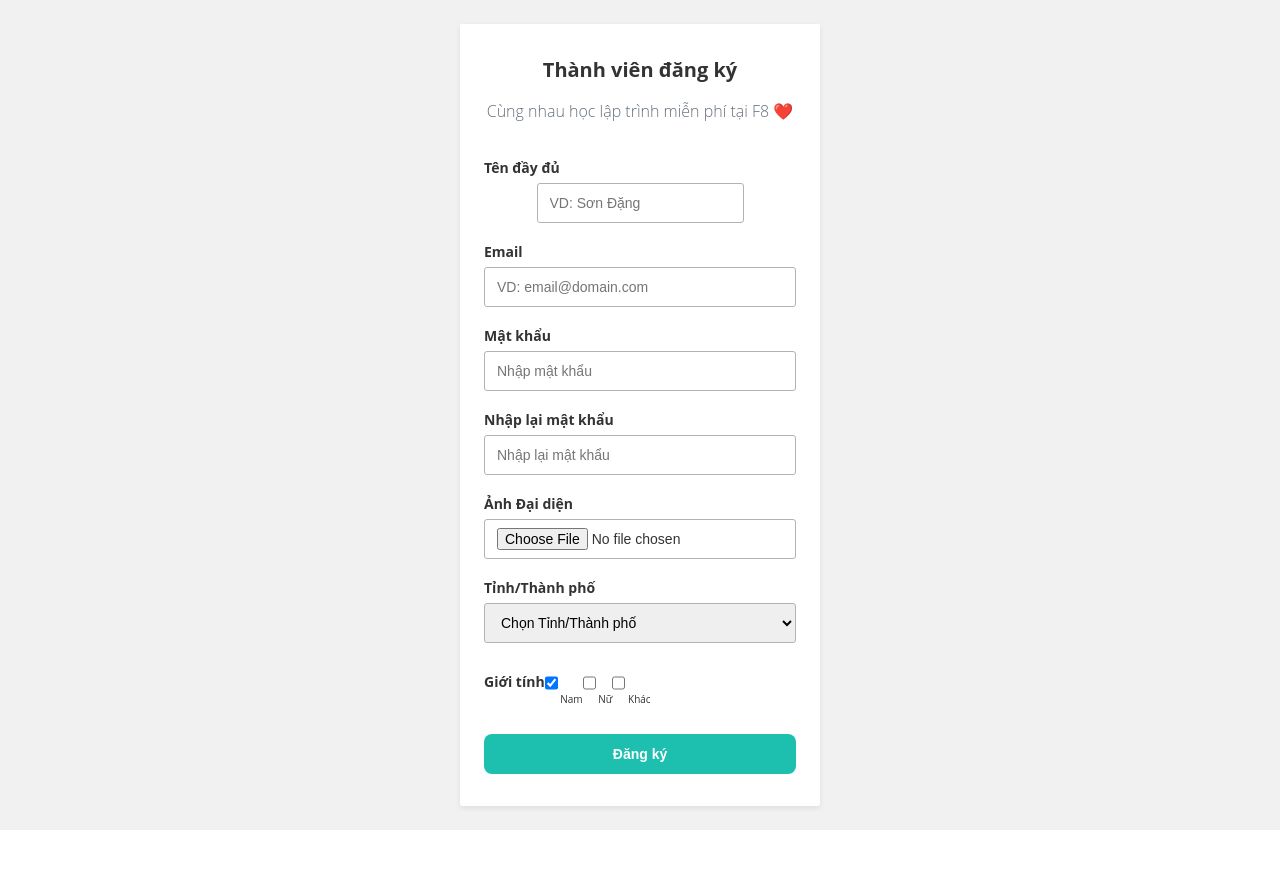
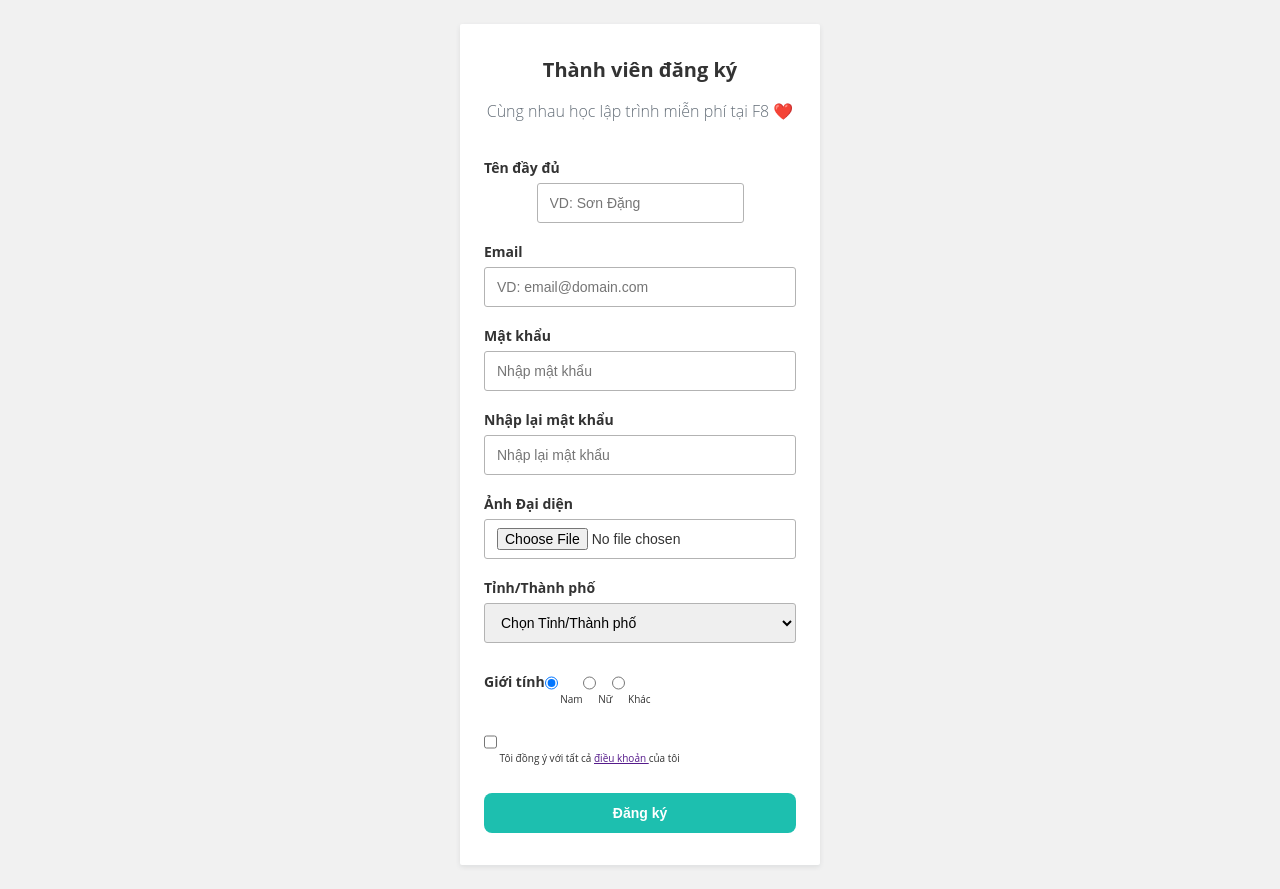
Before and after one commit to asdiop159752/Check-validate-login-register-JS-F8, a plain HTML site: page index.html in a window 1280 px wide. Both pictures are taken after a click on the radio button 551 px from the left and 683 px from the top of the page. Before the commit the page ends 830 px from the top, so only its background shows below. Drawn offline with Linux system fonts and the light colour scheme.

Commit message:
login-register-js

```diff
--- a/index.html
+++ b/index.html
@@ -63,7 +63,7 @@
           </div>
 
           <!----------------------- Phần input ------------------------------------------------------------->
-          <!-- <div class="form-group horizontal">
+          <div class="form-group horizontal">
 
             <label for="password_confirmation" class="form-label">Giới tính</label>
            <div>
@@ -79,22 +79,14 @@ Nữ
 Khác
             </div>
            <span class="form-message"></span>
-          </div> -->
+          </div>
 
           <!-- ----------------------Phần check box------------------------------------------------------- -->
           <div class="form-group horizontal">
-            <label for="password_confirmation" class="form-label">Giới tính</label>
-           <div>
-            <input name="gender"  type="checkbox" value="male" class="form-control">
-Nam
-           </div>
+            <label for="password_confirmation" class="form-label"></label>
             <div>
-              <input name="gender"  type="checkbox" value="female" class="form-control">
-Nữ
-            </div>
-            <div>
-              <input name="gender"  type="checkbox" value="other" class="form-control">
-Khác
+              <input name="validate"  type="checkbox" value="Đã xác thực" class="form-control">
+Tôi đồng ý với tất cả <a href=""> điều khoản </a> của tôi
             </div>
            <span class="form-message"></span>
           </div>
@@ -102,11 +94,10 @@ Khác
           <button class="form-submit">Đăng ký</button>
         </form>
 
-
-
       </div>
       <script src="main.js"></script>
       <script>
+      document.addEventListener('DOMContentLoaded', function () {
     //Mong muốn của chúng ta
     Validator({
         form:'#form-1',
@@ -118,8 +109,9 @@ Khác
              Validator.isRequired ('#province'),
              Validator.isRequired ('#avatar'),
             Validator.isEmail('#email'),
-            Validator.minlength('#password',8),
+            Validator.minLength('#password',8),
             Validator.isRequired('#password_confirmation'),
+            Validator.isRequired('input[name="validate"]'),
             Validator.isRequired('input[name="gender"]'),
             Validator.isConfirmed('#password_confirmation',function(){
               return document.querySelector('#form-1 #password').value
@@ -132,6 +124,7 @@ Khác
           console.log(data);
         }
     });
+  });
     </script>
 </body>
 </html>
--- a/main.js
+++ b/main.js
@@ -1,4 +1,4 @@
-//Đôi tượng Validator
+// Đối tượng `Validator`
 function Validator(options) {
     function getParent(element, selector) {
         while (element.parentElement) {
@@ -11,17 +11,16 @@ function Validator(options) {
 
     var selectorRules = {};
 
-    //Hàm thực hiện validate
+    // Hàm thực hiện validate
     function validate(inputElement, rule) {
-
         var errorElement = getParent(inputElement, options.formGroupSelector).querySelector(options.errorSelector);
         var errorMessage;
 
-        //Lấy ra các rules của selector
+        // Lấy ra các rules của selector
         var rules = selectorRules[rule.selector];
 
-        //Lặp qua tưng rules & kiểm tra
-        //Nếu có lỗi thì dừng để kiểm tra
+        // Lặp qua từng rule & kiểm tra
+        // Nếu có lỗi thì dừng việc kiểm
         for (var i = 0; i < rules.length; ++i) {
             switch (inputElement.type) {
                 case 'radio':
@@ -32,31 +31,31 @@ function Validator(options) {
                     break;
                 default:
                     errorMessage = rules[i](inputElement.value);
-
             }
             if (errorMessage) break;
         }
 
         if (errorMessage) {
             errorElement.innerText = errorMessage;
-            getParent(inputElement, options.formGroupSelector).classList.add('invalid')
+            getParent(inputElement, options.formGroupSelector).classList.add('invalid');
         } else {
             errorElement.innerText = '';
-            getParent(inputElement, options.formGroupSelector).classList.remove('invalid')
+            getParent(inputElement, options.formGroupSelector).classList.remove('invalid');
+        }
 
-        }
-        return !errorMessage
+        return !errorMessage;
     }
-    //Lấy element của form cần validate
-    var formElement = document.querySelector(options.form)
+
+    // Lấy element của form cần validate
+    var formElement = document.querySelector(options.form);
     if (formElement) {
-        //Khi submit form
+        // Khi submit form
         formElement.onsubmit = function (e) {
             e.preventDefault();
 
             var isFormValid = true;
 
-            //Lặp qua từng rules và validate
+            // Lặp qua từng rules và validate
             options.rules.forEach(function (rule) {
                 var inputElement = formElement.querySelector(rule.selector);
                 var isValid = validate(inputElement, rule);
@@ -66,24 +65,24 @@ function Validator(options) {
             });
 
             if (isFormValid) {
-                //Trường hợp submit với javascript
+                // Trường hợp submit với javascript
                 if (typeof options.onSubmit === 'function') {
                     var enableInputs = formElement.querySelectorAll('[name]');
                     var formValues = Array.from(enableInputs).reduce(function (values, input) {
-                        switch (input.type) {
+
+                        switch(input.type) {
                             case 'radio':
                                 values[input.name] = formElement.querySelector('input[name="' + input.name + '"]:checked').value;
-                                break
+                                break;
                             case 'checkbox':
                                 if (!input.matches(':checked')) {
                                     values[input.name] = '';
                                     return values;
                                 }
-
                                 if (!Array.isArray(values[input.name])) {
                                     values[input.name] = [];
                                 }
-                                values[input.name].push(input.value)
+                                values[input.name].push(input.value);
                                 break;
                             case 'file':
                                 values[input.name] = input.files;
@@ -91,92 +90,87 @@ function Validator(options) {
                             default:
                                 values[input.name] = input.value;
                         }
+
                         return values;
                     }, {});
-                    options.onSubmit(formValues)
+                    options.onSubmit(formValues);
                 }
-                //Trường hợp submit với hành vi mặc đinh
+                // Trường hợp submit với hành vi mặc định
                 else {
                     formElement.submit();
                 }
             }
         }
 
-
-        //Xử lý lặp qua mỗi rules và xử lý (lắng nghe sự kiện blue,input..)
+        // Lặp qua mỗi rule và xử lý (lắng nghe sự kiện blur, input, ...)
         options.rules.forEach(function (rule) {
 
-            //Lưu lại các rules cho mỗi input
+            // Lưu lại các rules cho mỗi input
             if (Array.isArray(selectorRules[rule.selector])) {
                 selectorRules[rule.selector].push(rule.test);
             } else {
                 selectorRules[rule.selector] = [rule.test];
             }
 
-            // selectorRules[rule.selector]=rule.test
+            var inputElements = formElement.querySelectorAll(rule.selector);
 
-            var inputElements = formElement.querySelectorAll(rule.selector);
             Array.from(inputElements).forEach(function (inputElement) {
-
-                //Xử lý trường hợp blur ra khỏi input
+               // Xử lý trường hợp blur khỏi input
                 inputElement.onblur = function () {
                     validate(inputElement, rule);
                 }
-                //Xử lý mỗi khi người dùng nhập vào input
+
+                // Xử lý mỗi khi người dùng nhập vào input
                 inputElement.oninput = function () {
-                    var errorElement = getParent(inputElement, options.formGroupSelector).querySelector('.form-message');
+                    var errorElement = getParent(inputElement, options.formGroupSelector).querySelector(options.errorSelector);
                     errorElement.innerText = '';
-                    getParent(inputElement, options.formGroupSelector).classList.remove('invalid')
-
-
+                    getParent(inputElement, options.formGroupSelector).classList.remove('invalid');
                 }
             });
         });
     }
+
 }
 
 
-//Định nghĩa rules
-//Nguyên tắc các rules:
-//1. Khi có lỗi => Trả ra message lỗi
-//2. Khi hợp lệ =>  Không trả ra cái gì cả (undefined)
 
+// Định nghĩa rules
+// Nguyên tắc của các rules:
+// 1. Khi có lỗi => Trả ra message lỗi
+// 2. Khi hợp lệ => Không trả ra cái gì cả (undefined)
 Validator.isRequired = function (selector, message) {
     return {
         selector: selector,
         test: function (value) {
-            //Loại bỏ những khoảng cách ở đầu mỗi chuỗi
-            return value ? undefined : message || 'Vui lòng nhập trường này'
-
+            return value ? undefined :  message || 'Vui lòng nhập trường này'
         }
     };
 }
+
 Validator.isEmail = function (selector, message) {
     return {
         selector: selector,
         test: function (value) {
             var regex = /^\w+([\.-]?\w+)*@\w+([\.-]?\w+)*(\.\w{2,3})+$/;
-            // ?: dùng để xác nhận validate
-            return regex.test(value) ? undefined : message || 'Trường này phải là email'
+            return regex.test(value) ? undefined :  message || 'Trường này phải là email';
         }
-    }
+    };
 }
-Validator.minlength = function (selector, min, message) {
+
+Validator.minLength = function (selector, min, message) {
     return {
         selector: selector,
         test: function (value) {
-            return value.length >= min ? undefined : message || `Vui lòng nhập ${min} ký tự `
+            return value.length >= min ? undefined :  message || `Vui lòng nhập tối thiểu ${min} kí tự`;
         }
-    }
+    };
 }
+
 Validator.isConfirmed = function (selector, getConfirmValue, message) {
     return {
         selector: selector,
         test: function (value) {
-            {
-                return value === getConfirmValue() ? undefined : message || ' Giá trị nhập vào không chính xác'
-
-            }
+            return value === getConfirmValue() ? undefined : message || 'Giá trị nhập vào không chính xác';
         }
-    }
+    };
 }
```
